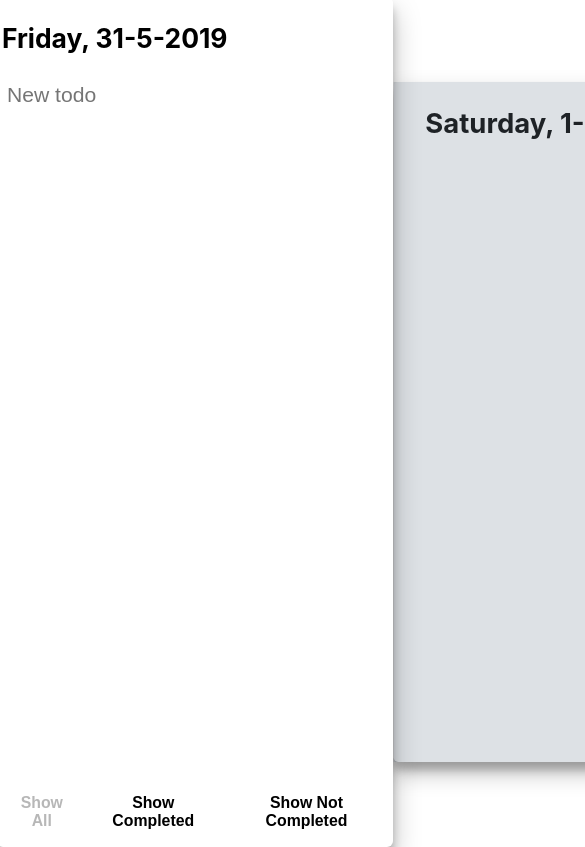
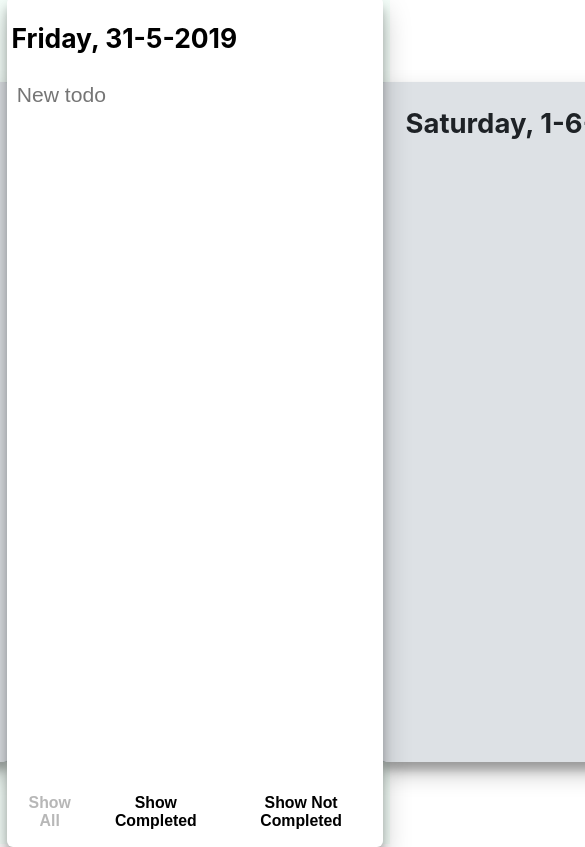
Before and after one commit to d-kowalik/todo-calendar, a React (Create React App) app: page / in a window 390 px wide. Shown: the top 847 px of the page, 585 px wide, since content can reach past the window. Built offline with nearby package versions, Linux system fonts and the light colour scheme.

Commit message:
Change min-width on mobile so it doesnt scroll left and right

```diff
--- a/src/styles/TodoBlock.css
+++ b/src/styles/TodoBlock.css
@@ -12,8 +12,8 @@
 
 @media only screen and (max-width: 600px) {
   .TodoBlock {
-    min-width: 100%;
-    min-height: 100%;
+    min-width: 95vw;
+    min-height: 100vh;
   }
 }
 
```
